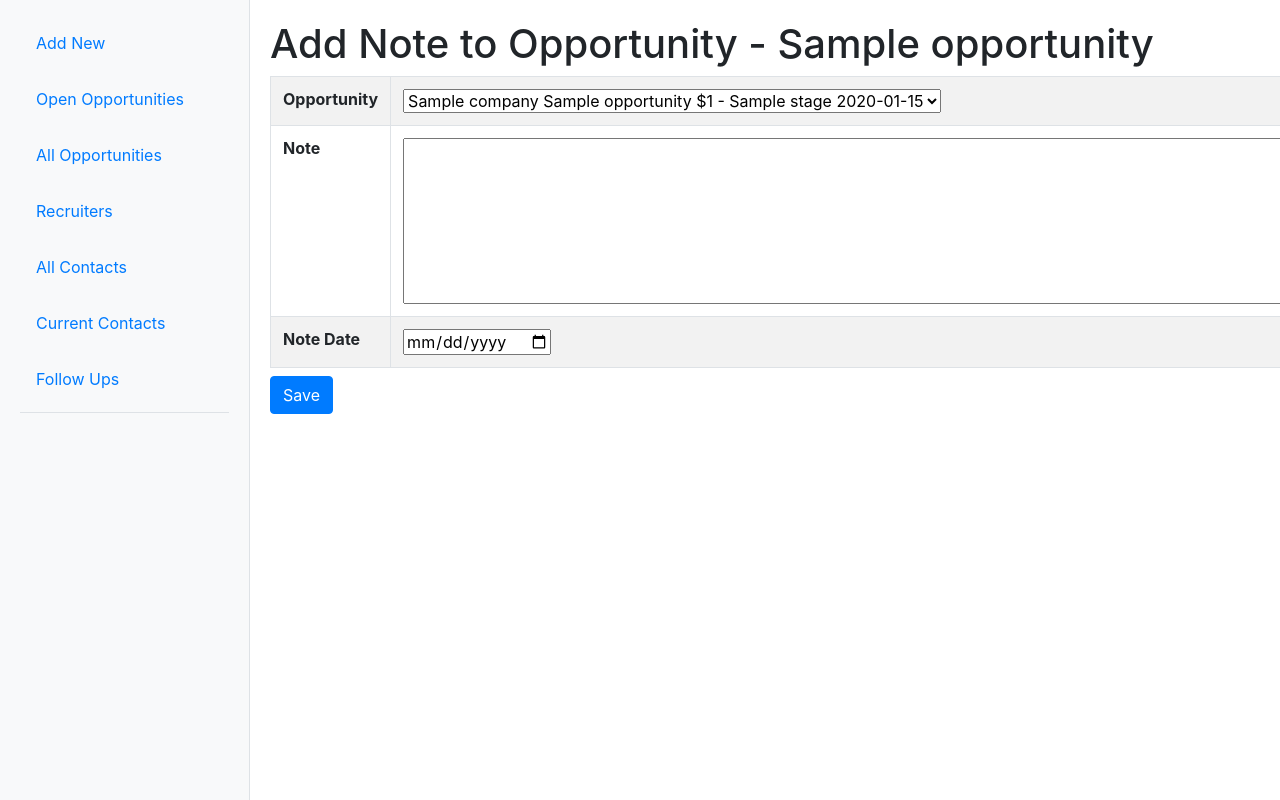
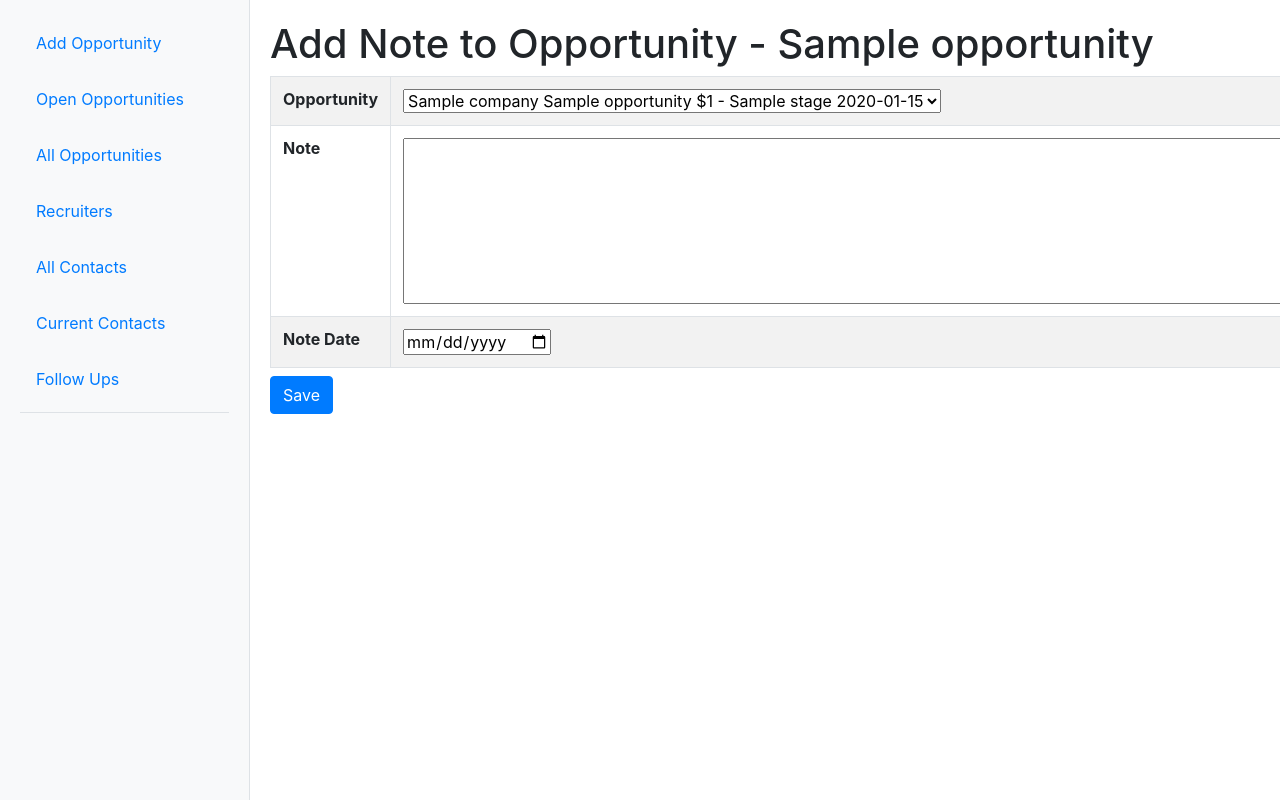
Before and after one commit to scedastic/opportunity_tracker, a Django app: page /opportunity/1/add-note/ in a window 1280 px wide. Run offline with Django 4.2, Linux system fonts and the light colour scheme; tables that the repository leaves empty hold one stand-in row (values such as "Sample post"); some libraries are stand-ins or nearby versions.

Commit message:
nav wording

```diff
--- a/opportunity_tracker/templates/nav.html
+++ b/opportunity_tracker/templates/nav.html
@@ -1,6 +1,6 @@
 <ul class="nav nav-tabs">
   <li class="nav-item">
-    <a class="nav-link " aria-current="page" href="{% url 'add-opportunity' %}">Add New</a>
+    <a class="nav-link " aria-current="page" href="{% url 'add-opportunity' %}">Add Opportunity</a>
   </li>
   <li class="nav-item">
     <a class="nav-link " aria-current="page" href="{% url 'open-opportunities' %}">Open Opportunities</a>
```
